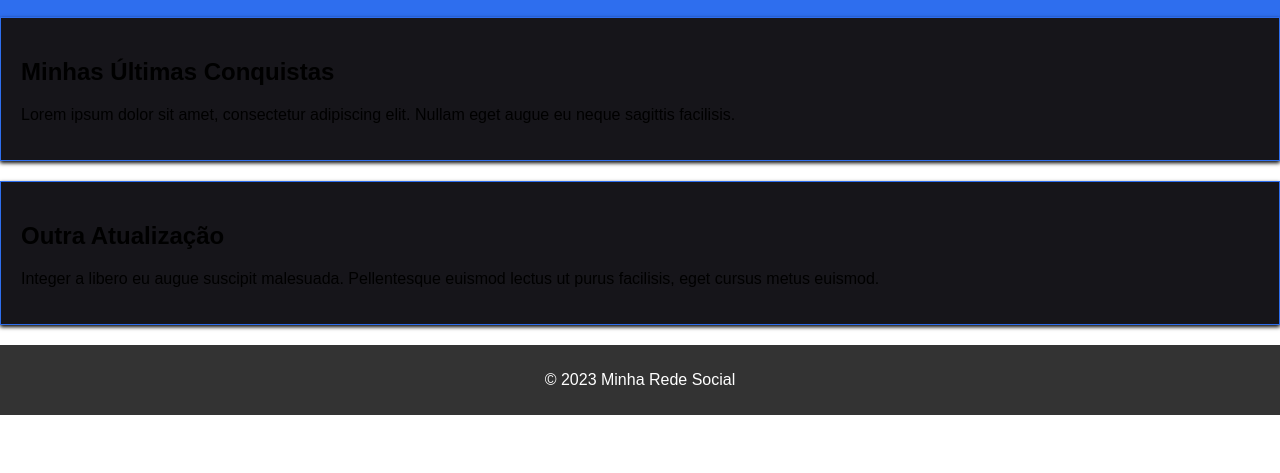
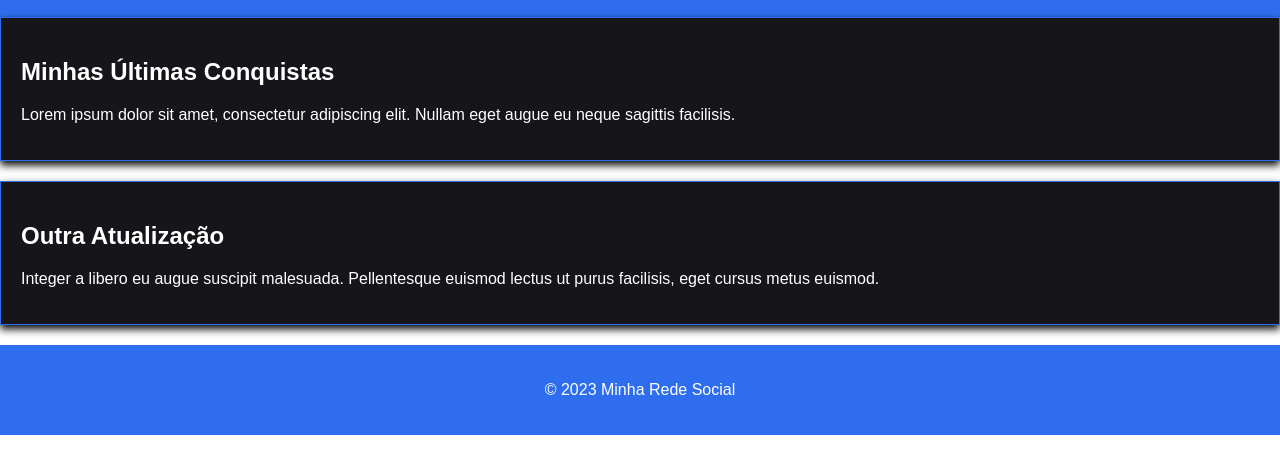
Before and after one commit to ChrisIsacDev/UpdatesDoMeuPerfil, a plain HTML site: page index.html in a window 1280 px wide. Shown: the part 241-714 px from the top of the page. Drawn offline with Linux system fonts and the light colour scheme.

Commit message:
Style Update

```diff
--- a/styles.css
+++ b/styles.css
@@ -2,6 +2,10 @@ body {
     font-family: Arial, sans-serif;
     margin: 0;
     padding: 0;
+}
+
+p, h2 {
+    color: #fff;
 }
 
 header {
@@ -44,18 +48,18 @@ nav a {
     border: 1px solid #2e6eee;
     padding: 20px;
     margin-bottom: 20px;
-    box-shadow: 0 2px 4px rgba(0, 0, 0, 2); /* Adiciona sombreamento leve */
+    box-shadow: 0 4px 8px rgba(0, 0, 0, 2); /* Adiciona sombreamento leve */
     transition: box-shadow 0.3s ease; /* Efeito de transição suave para sombra */
 }
 
 /* Adiciona o efeito de sombreamento quando o cursor passar sobre os posts */
 .post:hover {
-    box-shadow: 0 4px 8px rgba(0, 0, 0, 0.2);
+    box-shadow: 0 8px 16px rgba(0, 0, 0, 0.2);
 }
 
 footer {
-    background-color: #333;
+    background-color: #2e6eee;
     color: #fff;
     text-align: center;
-    padding: 10px;
+    padding: 20px;
 }
```
